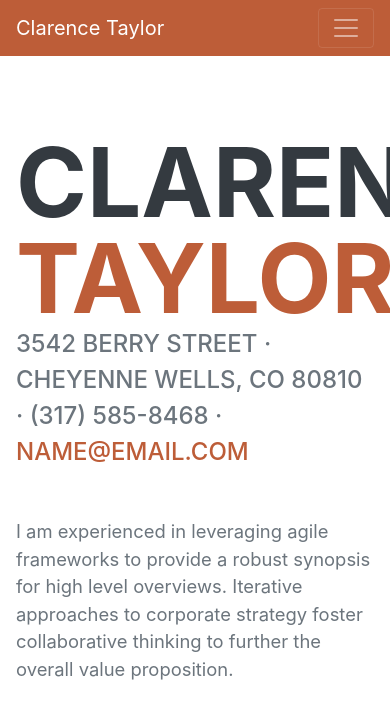
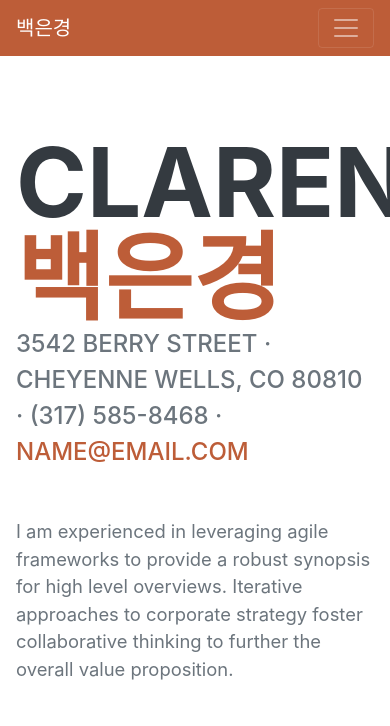
Before and after one commit to eungyeongB/eungyeongB.github.io, a plain HTML site: page index.html in a window 390 px wide. Shown: the top 726 px of the page. Drawn offline with nearby package versions, Linux system fonts and the light colour scheme; a web font is replaced by a local one.

Commit message:
이름 수정

```diff
--- a/index.html
+++ b/index.html
@@ -19,7 +19,7 @@
         <!-- Navigation-->
         <nav class="navbar navbar-expand-lg navbar-dark bg-primary fixed-top" id="sideNav">
             <a class="navbar-brand js-scroll-trigger" href="#page-top">
-                <span class="d-block d-lg-none">Clarence Taylor</span>
+                <span class="d-block d-lg-none">백은경</span>
                 <span class="d-none d-lg-block"><img class="img-fluid img-profile rounded-circle mx-auto mb-2" src="assets/img/profile.jpg" alt="" /></span>
             </a>
             <button class="navbar-toggler" type="button" data-toggle="collapse" data-target="#navbarSupportedContent" aria-controls="navbarSupportedContent" aria-expanded="false" aria-label="Toggle navigation"><span class="navbar-toggler-icon"></span></button>
@@ -41,7 +41,7 @@
                 <div class="resume-section-content">
                     <h1 class="mb-0">
                         Clarence
-                        <span class="text-primary">Taylor</span>
+                        <span class="text-primary">백은경</span>
                     </h1>
                     <div class="subheading mb-5">
                         3542 Berry Street · Cheyenne Wells, CO 80810 · (317) 585-8468 ·
```
